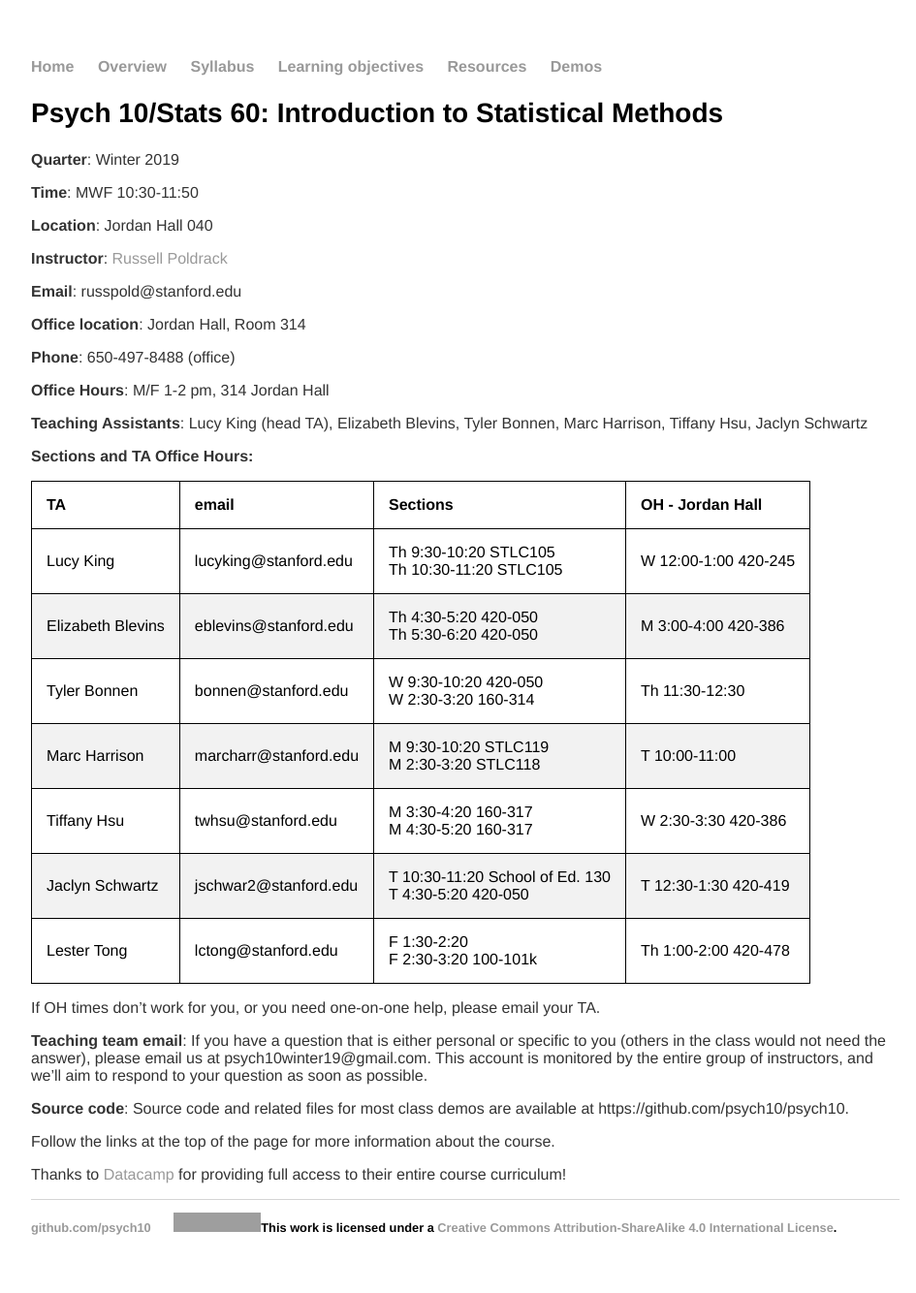
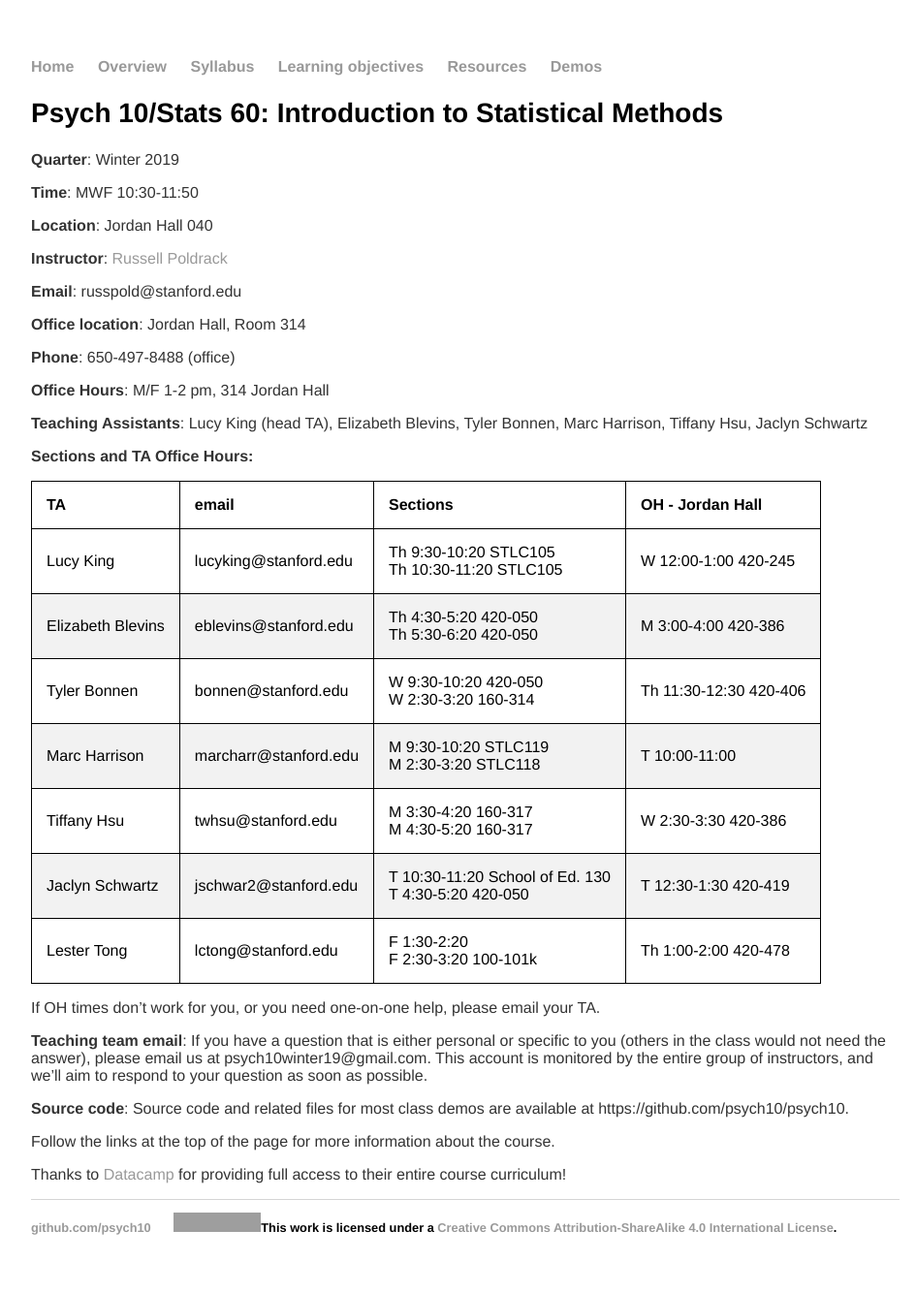
Before and after one commit to stats60/stats60.github.io, a Jekyll site: the page built from index.md, in a window 1280 px wide. Shown: the whole page at 97% size, without its empty margins (160-1105 px from the left). Built offline with Jekyll 4.4.1, drawn with Linux system fonts in a browser that asks for light colours; grey boxes are pictures that could not be loaded.

Commit message:
index.md: update tyler office hours

```diff
--- a/index.md
+++ b/index.md
@@ -30,7 +30,7 @@ Tiffany Hsu, Jaclyn Schwartz
 | ---|---|---|
 | Lucy King|lucyking@stanford.edu|Th 9:30-10:20 STLC105<br>Th 10:30-11:20 STLC105|W 12:00-1:00 420-245|
 | Elizabeth Blevins|eblevins@stanford.edu|Th 4:30-5:20 420-050<br>Th 5:30-6:20 420-050|M 3:00-4:00 420-386|
-| Tyler Bonnen|bonnen@stanford.edu|W 9:30-10:20 420-050<br>W 2:30-3:20 160-314|Th 11:30-12:30|
+| Tyler Bonnen|bonnen@stanford.edu|W 9:30-10:20 420-050<br>W 2:30-3:20 160-314|Th 11:30-12:30 420-406|
 | Marc Harrison|marcharr@stanford.edu|M 9:30-10:20 STLC119<br>M 2:30-3:20 STLC118|T 10:00-11:00|
 | Tiffany Hsu|twhsu@stanford.edu|M 3:30-4:20 160-317<br>M 4:30-5:20 160-317|W 2:30-3:30 420-386|
 | Jaclyn Schwartz|jschwar2@stanford.edu|T 10:30-11:20 School of Ed. 130<br>T 4:30-5:20 420-050|T 12:30-1:30 420-419|
```
